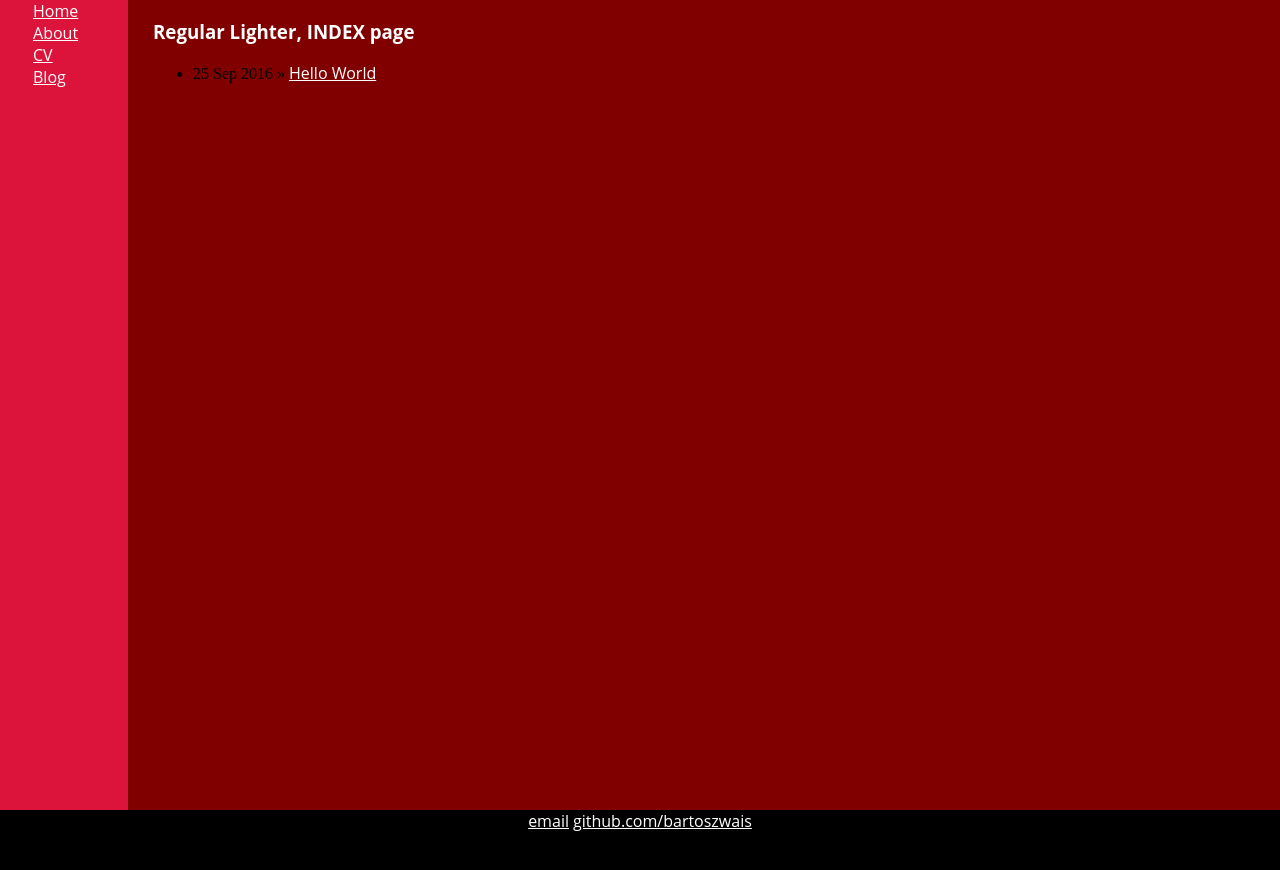
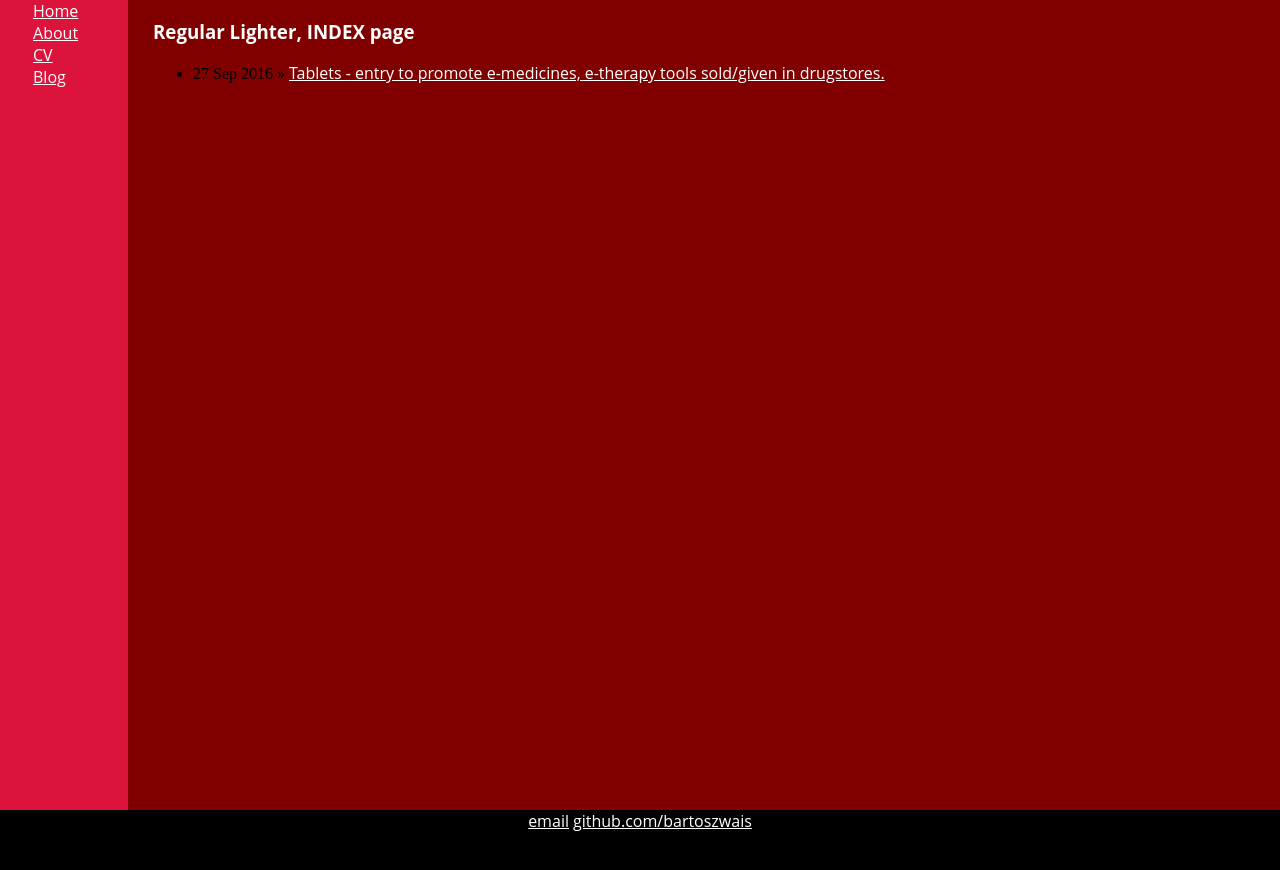
Before and after one commit to bartoszwais/bartoszwais.github.io, a Jekyll site: the page built from index.html, in a window 1280 px wide. Shown: the top 870 px of the page. Built offline with Jekyll 4.4.1, drawn with Linux system fonts in a browser that asks for light colours; comment, search, counter and statistics services are not loaded.

Commit message:
replaced dummy first post

```diff
--- a/_posts/2016-9-25-hello.md
+++ /dev/null
@@ -1,6 +0,0 @@
----
-layout: post
-title: Hello World
-date: 2016-09-25
----
-Hello World!
--- /dev/null
+++ b/_posts/2016-9-27-tablets-electronic-devices-software-drugstores-tax.md
@@ -0,0 +1,9 @@
+---
+layout: post
+title: Tablets - entry to promote e-medicines, e-therapy tools sold/given in drugstores.
+date: 2016-09-27
+---
+funny confidence, Polish language, plural tablet, in Polish is 'tablety', same as plural pill(drugs category), in Polish slang.
+Not sure if drug stores are selling tablets, could be treated as a tool in therapy, and be cheaper than on entertainment or business tax rate.
+cheaper for user, not for factory to produce, edited, can be cheaper for factory too.
+video games and devices could be treated same way.
--- a/css/main.scss
+++ b/css/main.scss
@@ -31,7 +31,7 @@ nav {
 }
 
 article {
-    min-width: 90vw;
+    min-width: 60vw;
     padding:0 25px;
 }
 
```
Also changed, not shown: 11 other files.
